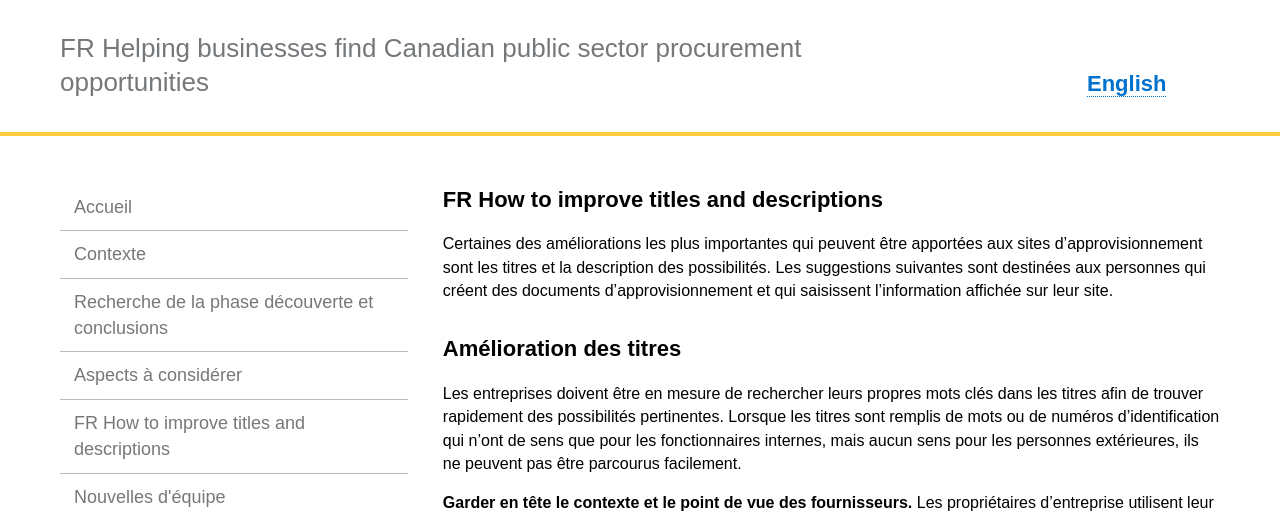
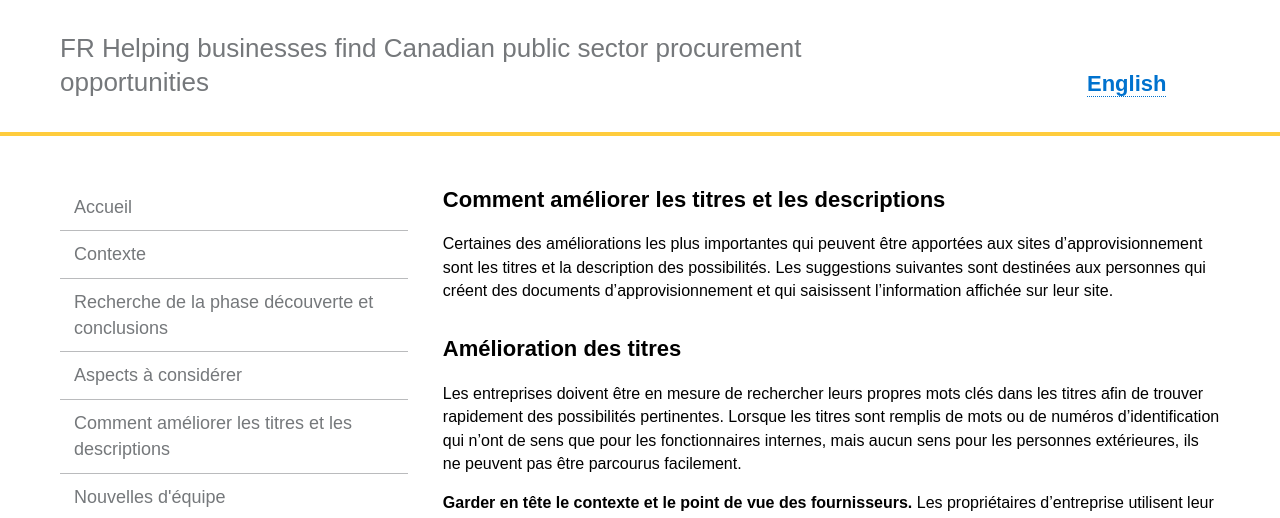
Before and after one commit to cds-snc/pspc-documentation, a Jekyll site: the page built from _pages/fr/titres-et-descriptions.md, in a window 1280 px wide. Shown: the top 518 px of the page. Built offline with Jekyll 4.4.1, drawn with Linux system fonts in a browser that asks for light colours.

Commit message:
french titles and URLs for titles and descriptions

```diff
--- a/_data/menu.yml
+++ b/_data/menu.yml
@@ -34,8 +34,8 @@ fr:
     name: "Aspects à considérer"
     url: "/aspects-a-considerer/"
   titles-and-descriptions:
-    name: "FR How to improve titles and descriptions"
-    url: "/fr-titles-and-descriptions/"
+    name: "Comment améliorer les titres et les descriptions"
+    url: "/titres-et-descriptions/"
   team-news:
     name: "Nouvelles d'équipe"
     url: "/nouvelles-dequipe/"
--- a/_pages/fr/fr-titles-and-descriptions.md
+++ b/_pages/fr/titres-et-descriptions.md
@@ -1,8 +1,8 @@
 ---
 layout: page
-title:  "FR How to improve titles and descriptions"
+title:  "Comment améliorer les titres et les descriptions"
 lang: fr
-permalink: "/fr-titles-and-descriptions/"
+permalink: "/titres-et-descriptions/"
 trans_url: "/titles-and-descriptions/"
 ---
 
```
Also changed, not shown: _pages/en/titles-and-descriptions.md (+1 -1 lines), _pages/fr/aspects-a-considerer.md (renamed from _pages/fr/fr-moving-forward.md).
